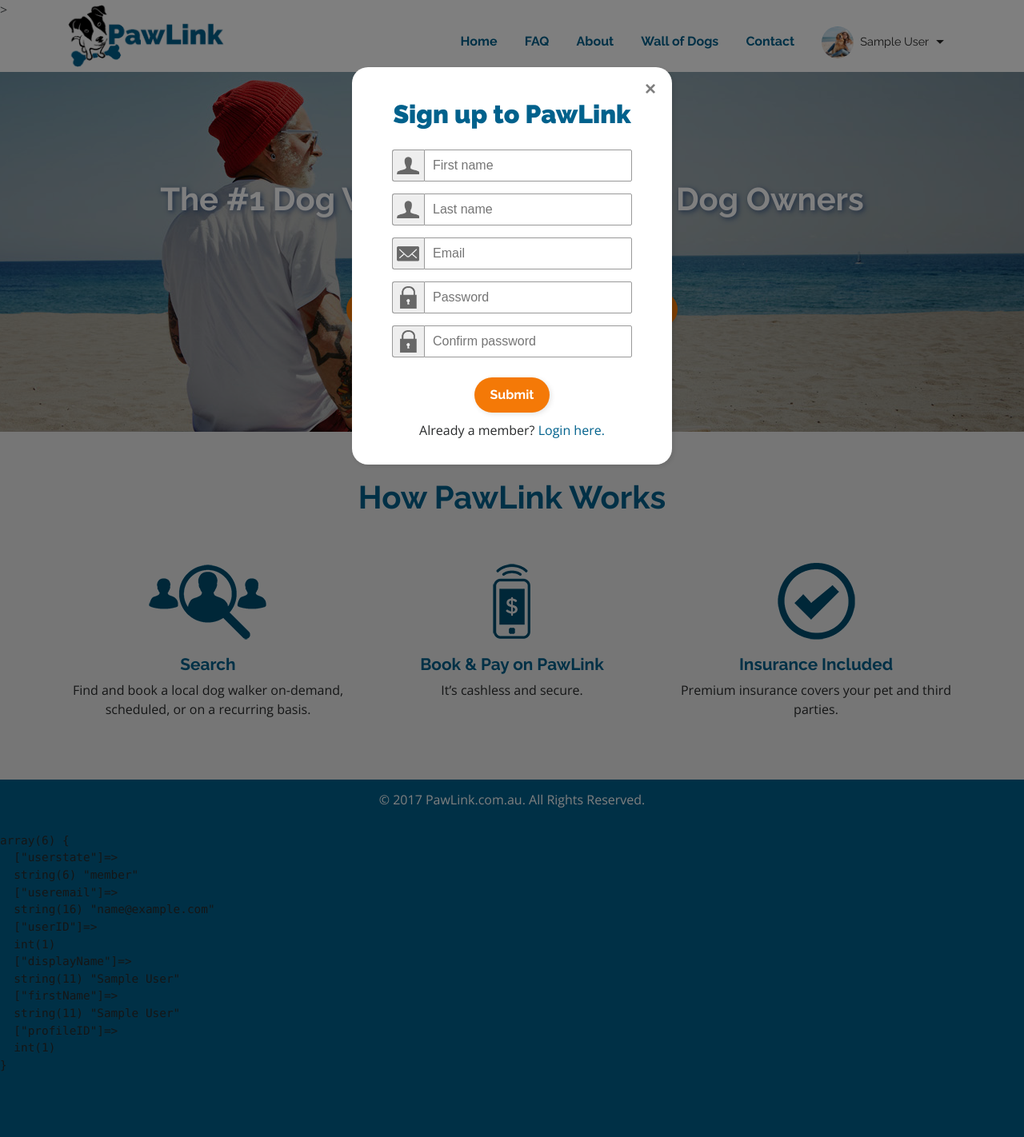
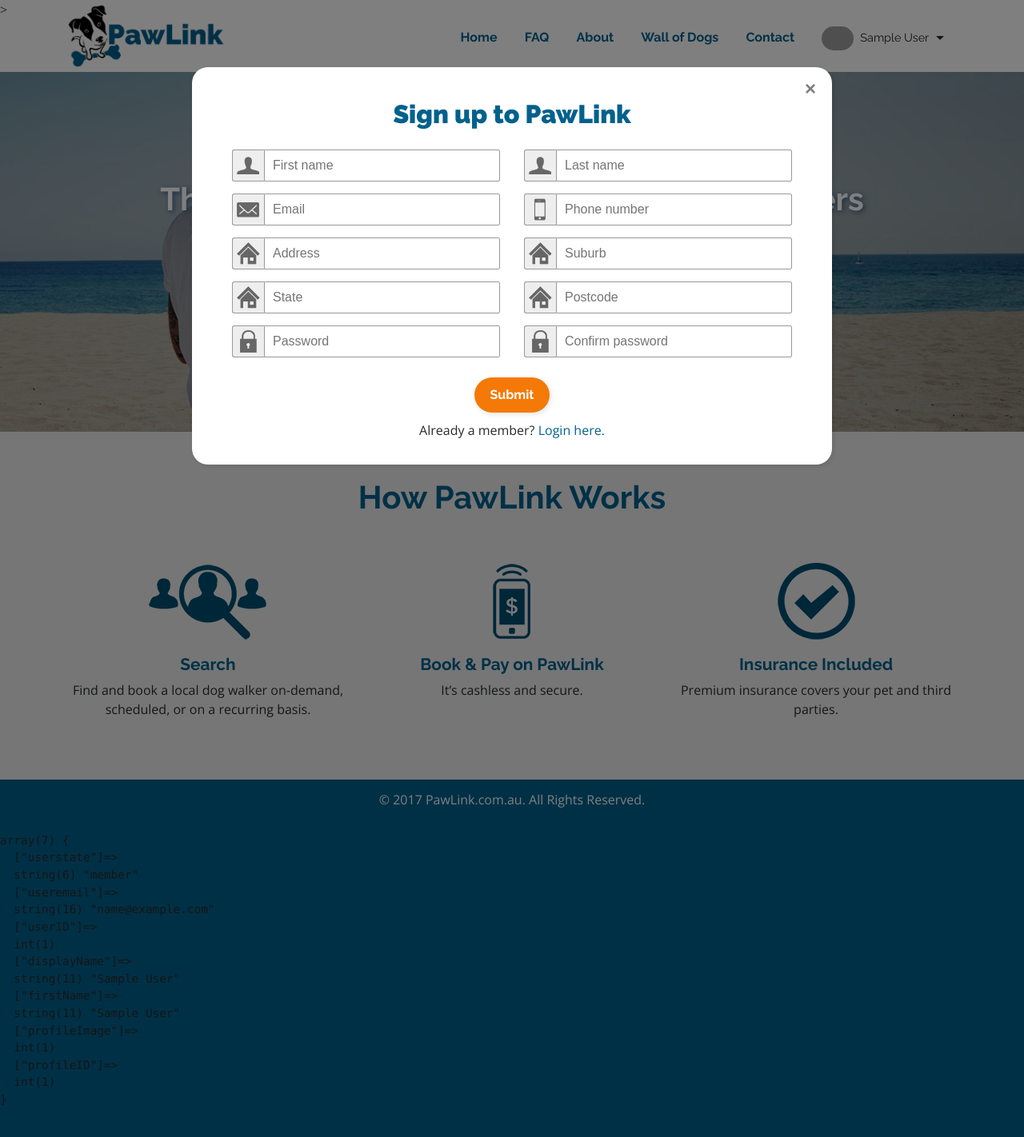
Before and after one commit to casey-turner/PawLink, a PHP site: page / in a window 1280 px wide, after a click on "Sign up to PawLink as a dog owner or dog walker". Shown: the top 1422 px of the page at 80% size. Run offline with PHP 8.4, Linux system fonts and the light colour scheme; the visitor is signed in with stand-in values (Sample User, id 1); some libraries are stand-ins or nearby versions; grey boxes are pictures that could not be loaded.

Commit message:
Updated registration form,dashboard, header and updated register, create profile and edit profile functions,
Edited registration form to include address details, updated register function to reflect these changes.
Changed redirect in register form.
Added default profile image.
Updated CSS styles.
updated  dashboard & header to output either default profile image or uploaded profile image.
Edited create profile and edit profile functions to output/update a Session variable for profile image.

```diff
--- a/view/css/styles.css
+++ b/view/css/styles.css
@@ -45,6 +45,9 @@ a:active,
 a:focus {
     text-decoration: none;
 }
+a:focus{
+    outline: none;
+}
 
 
 .centre-flex {
@@ -81,7 +84,9 @@ img {
     box-shadow: 2px 2px 6px rgba(0,0,0,.1);
     border-style: none;
 }
-.orange-btn:hover {
+.orange-btn:hover,
+.orange-btn:active,
+.orange-btn:focus {
     color: #FFF;
     background-color: orange;
 }
@@ -145,6 +150,7 @@ textarea {
     border: 1px solid #999;
     outline: none;
     background: #fff;
+    height: max-content;
 
 }
 input[type=radio] {
@@ -166,6 +172,7 @@ input[type=file] {
     border-top-left-radius: 0;
     border-bottom-left-radius: 0;
     width: calc(100% - 40px);
+    border: 1px solid #999;
 }
 .entry-form .input-group {
     flex-wrap: wrap;
--- a/view/dashboard.php
+++ b/view/dashboard.php
@@ -3,7 +3,11 @@
         <div class="row">
             <div class="col-md-4">
                 <div class="dashboard-box profile-box">
-                    <img src="view/images/profile_img.jpg">
+                    <img src= "<?php if (isset($_SESSION['profileImage'])) {
+                                        echo 'view/uploads/'.$_SESSION['profileImage'];
+                                    } else {
+                                        echo 'view/uploads/defaultProfile';
+                                    } ?> ">
                     <h3><?php echo $_SESSION['displayName'] ?></h3>
                     <a href="?controller=profiles&action=edit_profile">Edit profile</a>
                 </div>
--- a/view/homepage.php
+++ b/view/homepage.php
@@ -29,9 +29,9 @@
     </div>
     <!--Registration Modal -->
     <div class="modal fade" id="registerModal" role="dialog" aria-labelledby="exampleModalLabel" aria-hidden="true">>
-        <div class="modal-dialog" role="document">
+        <div class="modal-dialog modal-lg" role="document">
             <div class="centre-flex">
-                <form class="narrow-form entry-form" id="ajaxRegisterForm" method="post" action="?controller=users&action=register" data-parsley-validate >
+                <form class="wide-form entry-form" id="ajaxRegisterForm" method="post" action="?controller=users&action=register" data-parsley-validate >
                     <button type="button" class="close modal-close" data-dismiss="modal" aria-label="Close">
                       <span aria-hidden="true">&times;</span>
                     </button>
@@ -40,27 +40,58 @@
                         echo $_SESSION['error']; } ?>
                     <div id="ajaxRegisterError"></div>
                     <div class="error_div"></div>
-                    <div class="input-group">
+                    <div class="row">
+                        <div class="col-md-6 input-group">
                             <span class="input-icon"><img src="view/images/user.png" alt=""></span>
                             <input placeholder="First name" type="text" name="firstname" required>
                         </div>
-                    <div class="input-group">
+                        <div class="col-md-6 input-group">
                             <span class="input-icon"><img src="view/images/user.png" alt=""></span>
                             <input placeholder="Last name" type="text" name="lastname" required>
                         </div>
-                    <div class="input-group">
+                    </div>
+                    <div class="row">
+                        <div class="col-md-6 input-group">
                             <span class="input-icon"><img src="view/images/email.png" alt=""></span>
                             <input placeholder="Email" type="email" name="useremail" required>
                         </div>
-                    <div class="input-group">
+                        <div class="col-md-6 input-group">
+                            <span class="input-icon"><img src="view/images/phone.png" alt=""></span>
+                            <input placeholder="Phone number" type="text" name="phone" required>
+                        </div>
+                    </div>
+                    <div class="row">
+                        <div class="col-md-6 input-group">
+                            <span class="input-icon"><img src="view/images/address.png" alt=""></span>
+                            <input placeholder="Address" type="text" name="address" required>
+                        </div>
+                        <div class="col-md-6 input-group">
+                            <span class="input-icon"><img src="view/images/address.png" alt=""></span>
+                            <input placeholder="Suburb" type="text" name="suburb" required>
+                        </div>
+                    </div>
+                    <div class="row">
+                        <div class="col-md-6 input-group">
+                            <span class="input-icon"><img src="view/images/address.png" alt=""></span>
+                            <input placeholder="State" type="text" name="state" required>
+                        </div>
+                        <div class="col-md-6 input-group">
+                            <span class="input-icon"><img src="view/images/address.png" alt=""></span>
+                            <input placeholder="Postcode" type="text" name="postcode" minlength="4" maxlength="4" required>
+                        </div>
+                    </div>
+                    <div class="row">
+                        <div class="col-md-6 input-group">
                             <span class="input-icon"><img src="view/images/password.png" alt=""></span>
                             <input placeholder="Password" type="password" name="password" id="password" required minlength="8">
                         </div>
-                    <div class="input-group">
+
+                        <div class="col-md-6 input-group">
                             <span class="input-icon"><img src="view/images/password.png" alt=""></span>
                             <input placeholder="Confirm password" type="password" name="confirmpassword" data-parsley-equalto="#password"	required>
                         </div>
-                    <div class="password_error"></div>
+                    </div>
+
                     <div class="submit-cont">
                         <input type="submit" class="orange-btn">
                         <p>Already a member? <a href="?controller=users&action=login">Login here.</a></p>
--- a/view/includes/header.php
+++ b/view/includes/header.php
@@ -30,7 +30,11 @@
                         <?php
                             if ( isset($_SESSION['userstate'] ) && ($_SESSION['userstate'] == 'member') ) {  ?>
                                 <li>
-                                    <a href="#" class="menuItemHasChildren"><img src="view/images/profile_img.jpg" class="headerThumb" alt=""><span class="headerUser"><?php echo $_SESSION['firstName']; ?></span> <img src="view/images/downArrow.png" class="headerArrow" alt=""></a>
+                                    <a href="#" class="menuItemHasChildren"><img src= "<?php if (isset($_SESSION['profileImage'])) {
+                                                        echo 'view/uploads/'.$_SESSION['profileImage'];
+                                                    } else {
+                                                        echo 'view/uploads/defaultProfile.png';
+                                                    } ?>" class="headerThumb" alt=""><span class="headerUser"><?php echo $_SESSION['firstName']; ?></span> <img src="view/images/downArrow.png" class="headerArrow" alt=""></a>
                                     <ul class="subMenu">
                                         <?php if (isset($_SESSION['profileID'])) {?>
                                             <li><a href="?controller=profiles&action=dashboard">Dashboard</a></li>
--- a/view/js/main.js
+++ b/view/js/main.js
@@ -41,7 +41,7 @@ $("#ajaxRegisterForm").submit(function(event){
        data: $(this).serialize() + '&method=ajax',
        success: function(response) {
            if (response == 'true') {
-               window.location = "?controller=profiles&action=dashboard"
+               window.location = "?controller=profiles&action=create_profile"
            } else if (response =='sql error') {
                $("#ajaxRegisterError").css({"display": "block"});
                $( "#ajaxRegisterError" ).html( "<p>Registration failed. Try again.</p>" );
```
Also changed, not shown: controllers/profiles.php (+6 -3 lines), controllers/users.php (+13 -7 lines), view/images/address.png (added), view/uploads/1505651310.jpg (deleted), view/uploads/191505812925.jpg (renamed from view/uploads/131505650999.jpg), view/uploads/61505647190.jpg (deleted), view/uploads/defaultProfile.png (added). Lines whose indentation alone changed are shown as unchanged.
